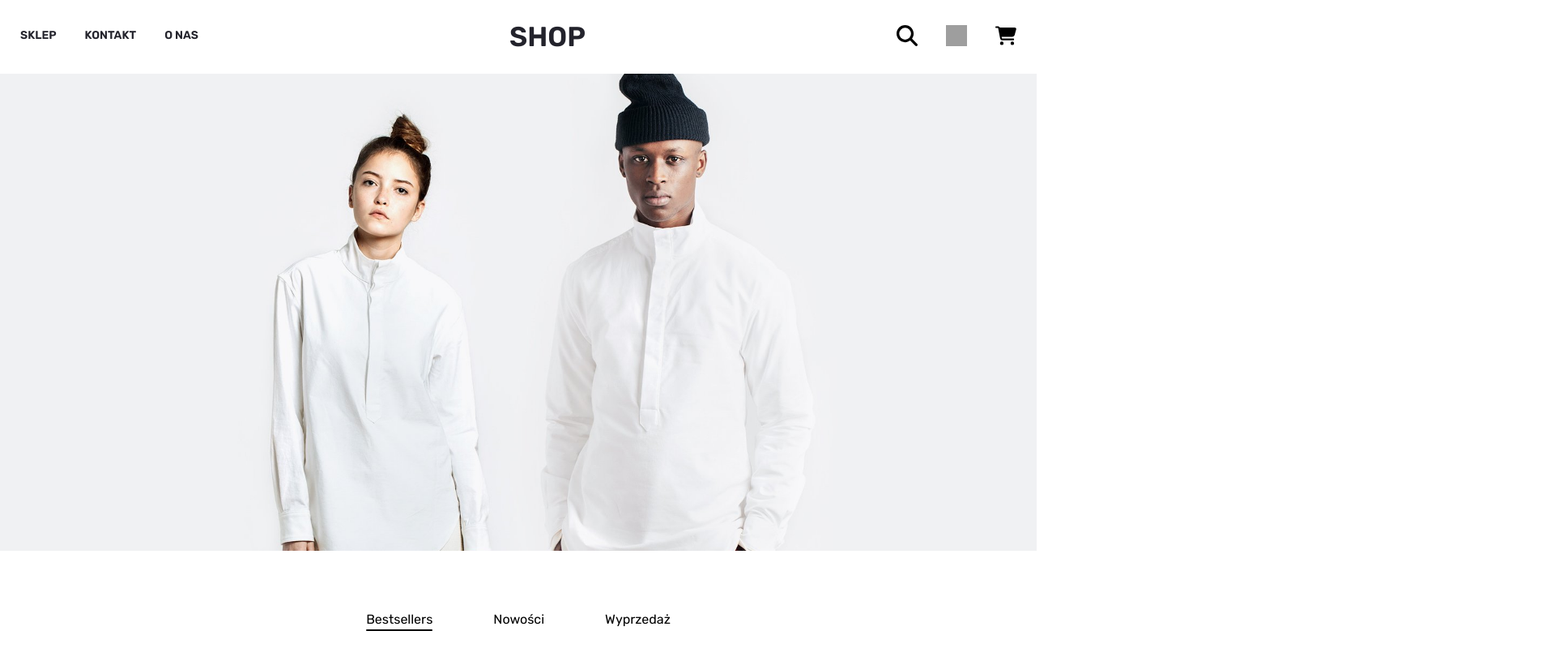
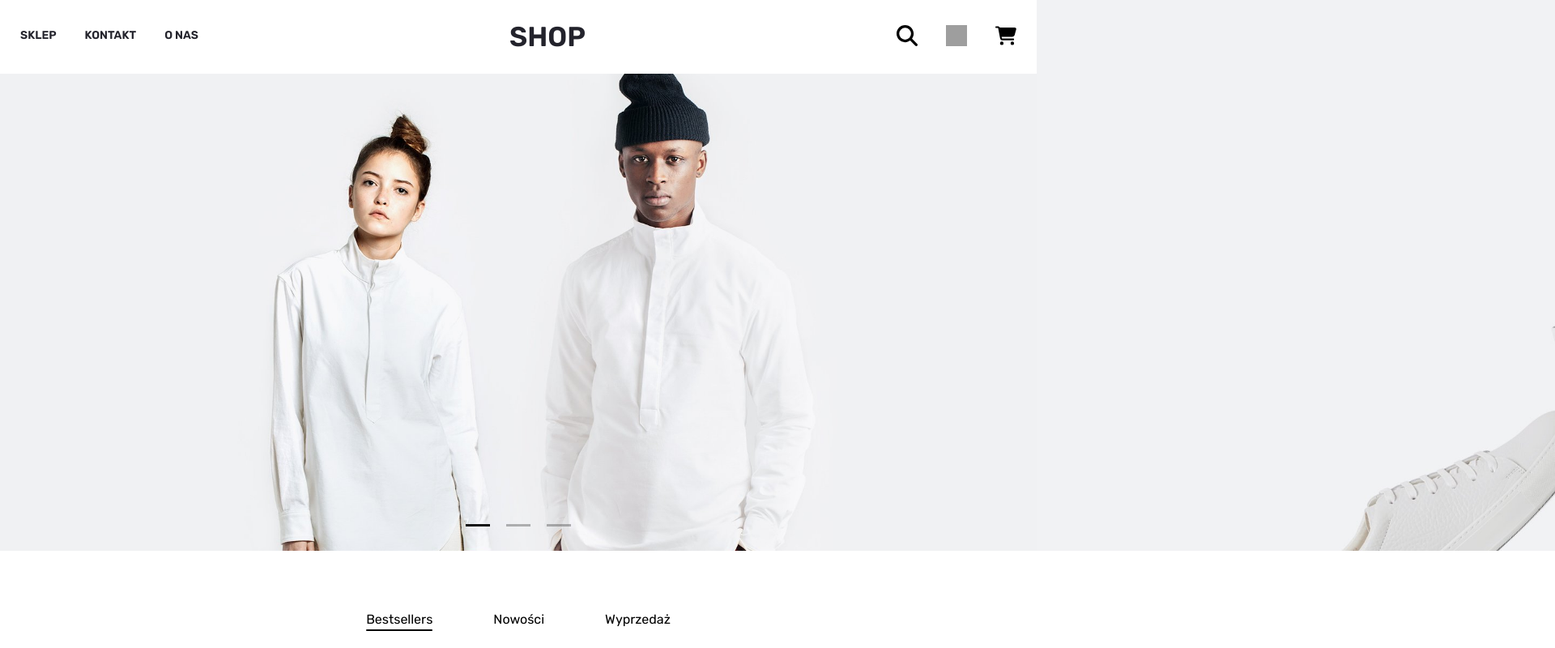
Before and after one commit to Krzysztof-Polec/clothes-shop, a React (Vite) app in the folder client/: page / in a window 1280 px wide. Shown: the top 800 px of the page at 81% size, 1920 px wide, since content can reach past the window. Built offline with nearby package versions, Linux system fonts and the light colour scheme; no server answers; grey boxes are pictures that could not be loaded.

Commit message:
added slider to the home page and hover on products

```diff
--- a/client/src/components/PageHeader/PageHeader.jsx
+++ b/client/src/components/PageHeader/PageHeader.jsx
@@ -1,18 +1,21 @@
 import { useLocation } from "react-router-dom"
 import styles from "./PageHeader.module.scss"
 import Nav from "../Nav/Nav"
+import PageHeaderSlider from "../PageHeaderSlider/PageHeaderSlider"
 
 const PageHeader = () => {
   const location = useLocation()
 
   const headerClassName = () => {
-    if(location.pathname === "/"){
-      return styles.homeHeader
-    }else if(location.pathname === "/produkty"){
+    if(location.pathname === "/produkty"){
       return styles.productsHeader
     }else{
       return styles.basicHeader
     }
+  }
+
+  if(location.pathname === "/"){
+    return <PageHeaderSlider></PageHeaderSlider>
   }
 
   return(
--- a/client/src/components/PageHeader/PageHeader.module.scss
+++ b/client/src/components/PageHeader/PageHeader.module.scss
@@ -1,11 +1,6 @@
 .pageHeader{
   background-size: cover;
   background-position: center;
-
-  &.homeHeader{
-    background-image: url(../../images/header-banner.jpg);
-    min-height: 85vh;
-  }
 
   &.productsHeader{
     background-image: url(../../images/header-banner.jpg);
--- /dev/null
+++ b/client/src/components/PageHeaderSlider/PageHeaderSlider.jsx
@@ -0,0 +1,53 @@
+import { useState, useEffect } from "react"
+import sliderImage1 from "../../images/header-banner.jpg"
+import sliderImage2 from "../../images/slider-image2.jpg"
+import sliderImage3 from "../../images/slider-image3.jpg"
+import styles from "./PageHeaderSlider.module.scss"
+import Nav from "../Nav/Nav"
+
+const PageHeaderSlider = () => {
+  const [activeIndex, setActiveIndex] = useState(0)
+
+  const sliderImages = [
+    sliderImage1,
+    sliderImage2,
+    sliderImage3
+  ]
+
+  useEffect(() => {
+    const interval = setTimeout(() => {
+      const nextIndex = (activeIndex + 1) % sliderImages.length
+      setActiveIndex(nextIndex)
+    }, 10000)
+
+    return () => clearTimeout(interval)
+  }, [activeIndex, sliderImages])
+
+  const handleSelectImage = (index) => setActiveIndex(index)
+
+  return(
+    <div className={styles.pageHeaderSlider}>
+      <Nav></Nav>
+      <div className={styles.pageHeaderSliderContainer} style={{ transform: `translateX(-${activeIndex * 100}vw)` }}>
+        {sliderImages.map((image, index) => (
+          <img
+            key={`sliderImage${index}`}
+            src={image}
+            alt={`sliderImage${index}`}
+          />
+        ))}
+      </div>
+      <div className={styles.pageHeaderSliderSelectImage}>
+        {sliderImages.map((image, index) => (
+          <div
+            key={`selectSliderImage${index}`}
+            onClick={() => handleSelectImage(index)}
+            className={activeIndex === index ? styles.active : ""}
+          ></div>
+        ))}
+      </div>
+    </div>
+  )
+}
+
+export default PageHeaderSlider
--- /dev/null
+++ b/client/src/components/PageHeaderSlider/PageHeaderSlider.module.scss
@@ -0,0 +1,43 @@
+.pageHeaderSlider{
+  position: relative;
+  background-size: cover;
+  background-position: center;
+  min-height: 85vh;
+  width: 100vw;
+
+  .pageHeaderSliderContainer{
+    width: 300vw;
+    height: 100%;
+    display: flex;
+    transition: all 1s ease;
+
+    img{
+      width: 100vw;
+      height: 85vh;
+      object-fit: cover;
+    }
+  }
+
+  .pageHeaderSliderSelectImage{
+    width: 100%;
+    position: absolute;
+    bottom: 30px;
+    display: flex;
+    justify-content: center;
+    align-items: center;
+    gap: 20px;
+
+    &>div{
+      width: 30px;
+      height: 3px;
+      background-color: #121212;
+      opacity: 0.3;
+      transition: all .5s;
+      cursor: pointer;
+
+      &.active{
+        opacity: 1;
+      }
+    }
+  }
+}
--- a/client/src/components/Product/Product.jsx
+++ b/client/src/components/Product/Product.jsx
@@ -1,7 +1,11 @@
+import { useState } from "react"
 import { motion } from "framer-motion"
 import styles from "./Product.module.scss"
+import ProductShortcut from "../ProductShortcut/ProductShortcut"
 
 const Product = ({product}) => {
+  const [isHovered, setIsHovered] = useState(false)
+
   const productCategory = product?.attributes.categories.data[0].attributes.category_name
   const productName = product?.attributes.product_name
 
@@ -13,9 +17,15 @@ const Product = ({product}) => {
       whileInView={{ opacity: 1 }}
       transition={{duration: 1}}
       viewport={{ once: true }}
+      onMouseEnter={() => setIsHovered(true)}
+      onMouseLeave={() => setIsHovered(false)}
     >
       <div className={styles.shopPageProductHeader}>
-        <img src={import.meta.env.VITE_APP_UPLOAD_URL + product?.attributes.product_img1.data.attributes.url} alt={product?.attributes.product_img1.data.attributes.alternativeText}></img>
+        <img
+          src={isHovered ? import.meta.env.VITE_APP_UPLOAD_URL + product?.attributes.product_img2.data.attributes.url : import.meta.env.VITE_APP_UPLOAD_URL + product?.attributes.product_img1.data.attributes.url}
+          alt={isHovered ? product?.attributes.product_img2.data.attributes.alternativeText : product?.attributes.product_img1.data.attributes.alternativeText}
+        ></img>
+        {isHovered  && <ProductShortcut product={product}></ProductShortcut>}
       </div>
       <div className={styles.shopPageProductInfo}>
         <p>{product?.attributes.product_name}</p>
--- a/client/src/components/Product/Product.module.scss
+++ b/client/src/components/Product/Product.module.scss
@@ -6,6 +6,8 @@
   cursor: pointer;
 
   .shopPageProductHeader{
+    position: relative;
+
     img{
       width: 100%;
       max-height: 600px;
--- /dev/null
+++ b/client/src/components/ProductShortcut/ProductShortcut.jsx
@@ -0,0 +1,45 @@
+import { motion } from "framer-motion"
+
+import styles from "./ProductShortcut.module.scss"
+
+const ProductShortcut = ({product}) => {
+  const productName = product?.attributes.product_name
+
+  return(
+    <motion.div className={styles.shopPageProductShortcut}
+      animate={{ bottom: 0 }}
+      transition={{ duration: 0.1}}
+    >
+      <div
+        onClick={(e) => {
+        e.preventDefault()
+        console.log(`dodano do koszyka produkt: ${productName}` )
+        }}
+      >
+        <svg xmlns="http://www.w3.org/2000/svg" viewBox="0 0 576 512">
+          <path
+            d="M0 24C0 10.7 10.7 0 24 0H69.5c22 0 41.5 12.8 50.6 32h411c26.3 0 45.5 25 38.6
+            50.4l-41 152.3c-8.5 31.4-37 53.3-69.5 53.3H170.7l5.4 28.5c2.2 11.3 12.1 19.5 23.6
+            19.5H488c13.3 0 24 10.7 24 24s-10.7 24-24 24H199.7c-34.6 0-64.3-24.6-70.7-58.5L77.4
+            54.5c-.7-3.8-4-6.5-7.9-6.5H24C10.7 48 0 37.3 0 24zM128 464a48 48 0 1 1 96 0 48 48 0 1
+            1 -96 0zm336-48a48 48 0 1 1 0 96 48 48 0 1 1 0-96z"/>
+        </svg>
+      </div>
+      <div
+        onClick={(e) => {
+        e.preventDefault()
+        console.log(`dodano do ulubionych produkt: ${productName}` )
+        }}
+      >
+        <svg xmlns="http://www.w3.org/2000/svg" viewBox="0 0 512 512">
+          <path opacity="1" d="M47.6 300.4L228.3 469.1c7.5 7 17.4 10.9 27.7
+            10.9s20.2-3.9 27.7-10.9L464.4 300.4c30.4-28.3 47.6-68 47.6-109.5v-5.8c0-69.9-50.5-129.5-119.4-141C347
+            36.5 300.6 51.4 268 84L256 96 244 84c-32.6-32.6-79-47.5-124.6-39.9C50.5 55.6 0 115.2
+            0 185.1v5.8c0 41.5 17.2 81.2 47.6 109.5z"/>
+        </svg>
+      </div>
+    </motion.div>
+  )
+}
+
+export default ProductShortcut
--- /dev/null
+++ b/client/src/components/ProductShortcut/ProductShortcut.module.scss
@@ -0,0 +1,40 @@
+.shopPageProductShortcut{
+  width: 100%;
+  position: absolute;
+  bottom: -17px;
+  display: flex;
+  justify-content: center;
+  gap: 40px;
+  padding: 20px;
+  transition: bottom 0.5s ease;
+
+  &.shopPageProductShowShortcut{
+    bottom: 0;
+  }
+
+  &>div{
+    width: 55px;
+    height: 50px;
+    background-color: #FFFFFF;
+    border-radius: 16px;
+    display: flex;
+    justify-content: center;
+    align-items: center;
+    cursor: pointer;
+
+    svg{
+      fill: transparent;
+      stroke: #121212;
+      stroke-width: 20;
+      width: 31px;
+      height: 30px;
+      transition: 0.1s;
+    }
+
+    &:hover{
+      svg{
+        fill: #121212;
+      }
+    }
+  }
+}
--- a/client/src/components/SingleProduct/SingleProduct.module.scss
+++ b/client/src/components/SingleProduct/SingleProduct.module.scss
@@ -2,7 +2,7 @@
   display: flex;
   flex-direction: column;
   gap: 45px;
-  padding: 100px 25px 75px;
+  padding: 0 25px 75px;
   font-family: 'Rubik', sans-serif;
 
   .singleProductLeftPanel{
```
Also changed, not shown: client/src/images/slider-image2.jpg (added), client/src/images/slider-image3.jpg (added).
